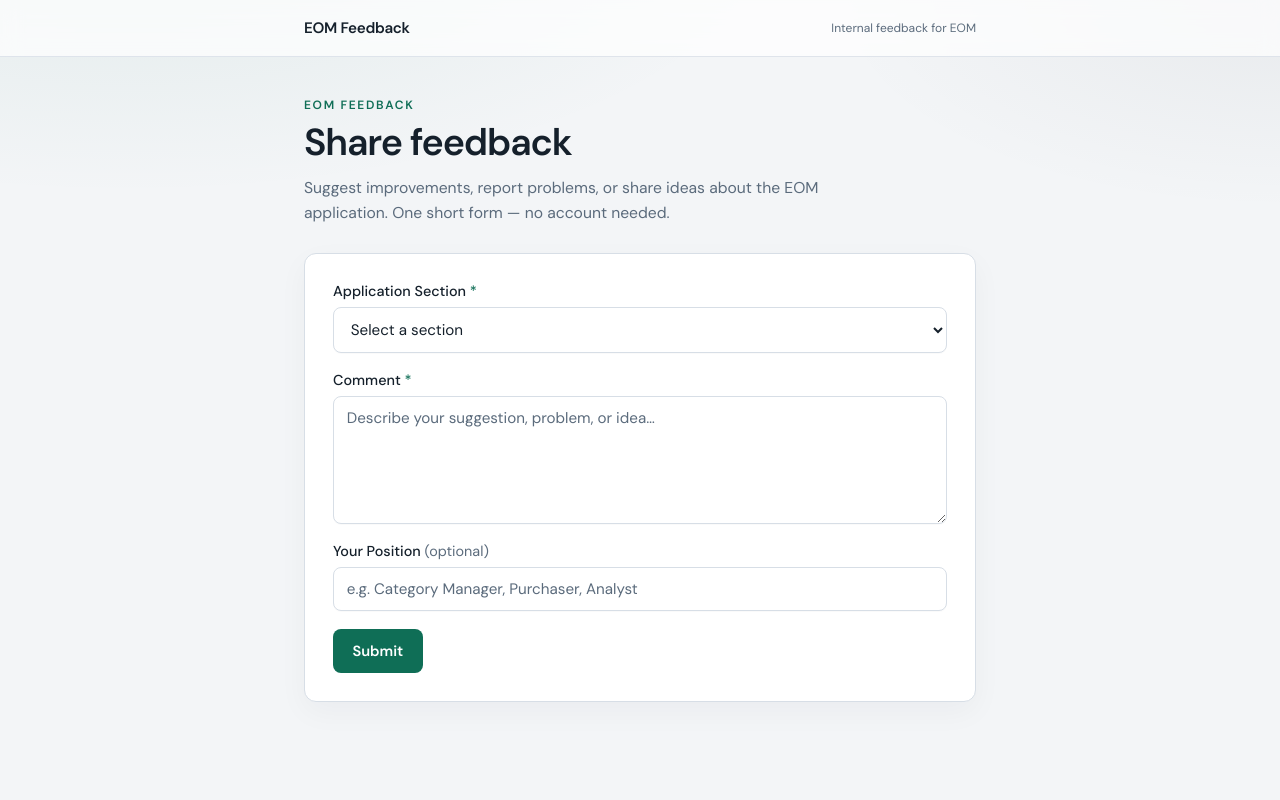
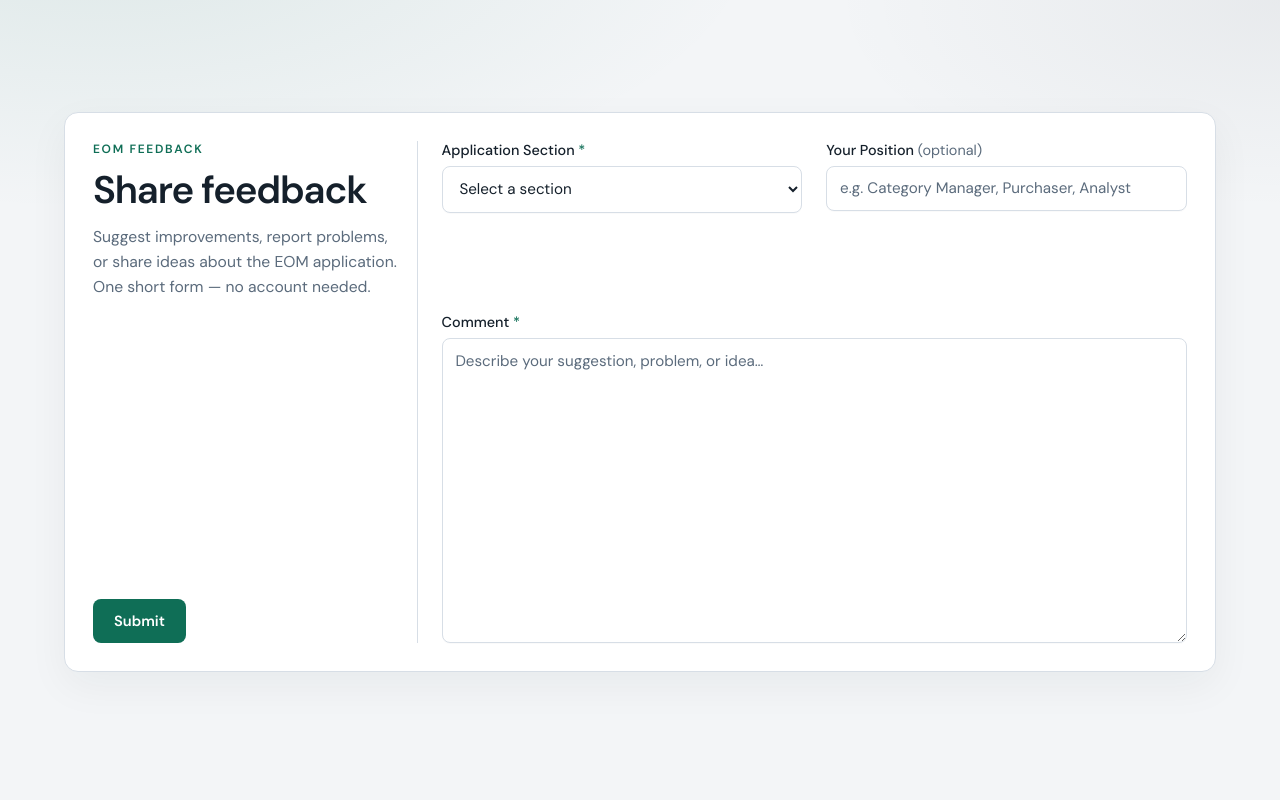
Before and after one commit to johngo5-beep/eom-feedback, a Flask app: page / in a window 1280 px wide. Run offline with Flask 3, Linux system fonts and the light colour scheme; some libraries are stand-ins or nearby versions.

Commit message:
Improve form layout and add tab favicon.
Co-authored-by: Cursor <cursoragent@cursor.com>

```diff
--- a/static/styles.css
+++ b/static/styles.css
@@ -9,7 +9,7 @@
   --accent-soft: rgba(15, 110, 86, 0.16);
   --danger: #b42318;
   --danger-bg: #fef3f2;
-  --radius: 12px;
+  --radius: 14px;
   --font: "DM Sans", system-ui, sans-serif;
 }
 
@@ -27,7 +27,7 @@ body {
   font-family: var(--font);
   color: var(--ink);
   background:
-    radial-gradient(1200px 500px at 10% -10%, rgba(15, 110, 86, 0.08), transparent 55%),
+    radial-gradient(1200px 500px at 8% -8%, rgba(15, 110, 86, 0.09), transparent 55%),
     radial-gradient(900px 420px at 100% 0%, rgba(21, 32, 43, 0.05), transparent 50%),
     var(--bg);
 }
@@ -36,91 +36,23 @@ body {
   background: var(--accent-soft);
 }
 
-.wrap {
-  width: min(100% - 2rem, 42rem);
-  margin-inline: auto;
+.page {
+  width: min(100% - 2rem, 72rem);
+  margin: 0 auto;
+  padding: 2rem 0 3rem;
+  min-height: 100vh;
+  display: flex;
+  flex-direction: column;
+  justify-content: center;
 }
 
-.site-header {
-  border-bottom: 1px solid color-mix(in srgb, var(--line) 80%, transparent);
-  background: color-mix(in srgb, white 70%, transparent);
-  backdrop-filter: blur(10px);
-}
-
-.header-inner {
-  display: flex;
-  align-items: center;
-  justify-content: space-between;
-  min-height: 3.5rem;
-}
-
-.brand {
-  font-size: 0.95rem;
-  font-weight: 600;
-  letter-spacing: -0.02em;
-}
-
-.tagline {
-  display: none;
-  font-size: 0.75rem;
-  color: var(--muted);
-}
-
-@media (min-width: 640px) {
-  .tagline {
-    display: inline;
-  }
-}
-
-.page {
-  padding: 2.5rem 0 4rem;
-}
-
-.intro {
-  margin-bottom: 1.75rem;
-}
-
-.eyebrow {
-  margin: 0 0 0.5rem;
-  font-size: 0.75rem;
-  font-weight: 600;
-  letter-spacing: 0.14em;
-  text-transform: uppercase;
-  color: var(--accent);
-}
-
-.intro h1 {
-  margin: 0 0 0.65rem;
-  font-size: clamp(1.85rem, 4vw, 2.35rem);
-  font-weight: 600;
-  letter-spacing: -0.03em;
-  line-height: 1.15;
-}
-
-.lede {
-  margin: 0;
-  max-width: 36rem;
-  font-size: 0.98rem;
-  line-height: 1.6;
-  color: var(--muted);
-}
-
-.panel {
-  padding: 1.35rem 1.25rem 1.5rem;
-  border: 1px solid var(--line);
-  border-radius: var(--radius);
-  background: var(--surface);
-  box-shadow: 0 10px 30px rgba(21, 32, 43, 0.04);
-}
-
-@media (min-width: 640px) {
-  .panel {
-    padding: 1.75rem;
-  }
+.wrap-flash {
+  width: 100%;
+  margin-bottom: 1rem;
 }
 
 .flash-list {
-  margin: 0 0 1rem;
+  margin: 0;
   padding: 0;
   list-style: none;
 }
@@ -137,11 +69,93 @@ body {
   background: var(--danger-bg);
 }
 
+/* Desktop: left | section | position
+            left | ---- comment (wide) ----
+   Submit sits at the bottom of the left column. */
+.layout {
+  display: grid;
+  grid-template-columns: minmax(16rem, 0.9fr) minmax(14rem, 1fr) minmax(14rem, 1fr);
+  grid-template-areas:
+    "left section position"
+    "left comment comment";
+  gap: 1.25rem 1.5rem;
+  align-items: stretch;
+  padding: 1.75rem;
+  border: 1px solid var(--line);
+  border-radius: var(--radius);
+  background: var(--surface);
+  box-shadow: 0 14px 40px rgba(21, 32, 43, 0.05);
+  min-height: min(70vh, 36rem);
+}
+
+.col-left {
+  grid-area: left;
+  display: flex;
+  flex-direction: column;
+  justify-content: space-between;
+  gap: 2rem;
+  padding-right: 1rem;
+  border-right: 1px solid var(--line);
+}
+
+.col-left-top {
+  display: flex;
+  flex-direction: column;
+  gap: 0.75rem;
+}
+
+.brand {
+  margin: 0;
+  font-size: 0.75rem;
+  font-weight: 600;
+  letter-spacing: 0.14em;
+  text-transform: uppercase;
+  color: var(--accent);
+}
+
+.col-left h1 {
+  margin: 0;
+  font-size: clamp(1.9rem, 3vw, 2.6rem);
+  font-weight: 600;
+  letter-spacing: -0.03em;
+  line-height: 1.12;
+}
+
+.lede {
+  margin: 0;
+  max-width: 22rem;
+  font-size: 0.98rem;
+  line-height: 1.6;
+  color: var(--muted);
+}
+
+.col-left-actions {
+  display: flex;
+  flex-direction: column;
+  align-items: flex-start;
+  gap: 0.75rem;
+}
+
+.field-section {
+  grid-area: section;
+}
+
+.field-position {
+  grid-area: position;
+}
+
+.field-comment {
+  grid-area: comment;
+  display: flex;
+  flex-direction: column;
+  min-height: 0;
+}
+
 .field {
   display: flex;
   flex-direction: column;
   gap: 0.45rem;
-  margin-bottom: 1.1rem;
+  margin: 0;
 }
 
 label {
@@ -172,8 +186,9 @@ textarea {
   box-shadow: 0 1px 0 rgba(17, 24, 39, 0.02);
 }
 
-textarea {
-  min-height: 8rem;
+.field-comment textarea {
+  flex: 1;
+  min-height: 14rem;
   resize: vertical;
 }
 
@@ -203,7 +218,7 @@ textarea[readonly] {
   align-items: center;
   justify-content: center;
   min-height: 2.75rem;
-  padding: 0.55rem 1.15rem;
+  padding: 0.55rem 1.25rem;
   border-radius: 8px;
   border: 1px solid transparent;
   font: inherit;
--- a/templates/index.html
+++ b/templates/index.html
@@ -4,6 +4,11 @@
     <meta charset="utf-8" />
     <meta name="viewport" content="width=device-width, initial-scale=1" />
     <title>EOM Feedback</title>
+    <link
+      rel="icon"
+      href="{{ url_for('static', filename='favicon.svg') }}"
+      type="image/svg+xml"
+    />
     <link rel="preconnect" href="https://fonts.googleapis.com" />
     <link rel="preconnect" href="https://fonts.gstatic.com" crossorigin />
     <link
@@ -13,27 +18,10 @@
     <link rel="stylesheet" href="{{ url_for('static', filename='styles.css') }}" />
   </head>
   <body>
-    <header class="site-header">
-      <div class="wrap header-inner">
-        <span class="brand">EOM Feedback</span>
-        <span class="tagline">Internal feedback for EOM</span>
-      </div>
-    </header>
-
-    <main class="wrap page">
-      <section class="intro">
-        <p class="eyebrow">EOM Feedback</p>
-        <h1>Share feedback</h1>
-        <p class="lede">
-          Suggest improvements, report problems, or share ideas about the EOM
-          application. One short form — no account needed.
-        </p>
-      </section>
-
-      <section class="panel">
+    <main class="page">
       {% with messages = get_flashed_messages(with_categories=true) %}
         {% if messages %}
-            <ul class="flash-list" role="alert">
+          <ul class="flash-list wrap-flash" role="alert">
             {% for category, message in messages %}
               <li class="flash flash-{{ category }}">{{ message }}</li>
             {% endfor %}
@@ -41,8 +29,35 @@
         {% endif %}
       {% endwith %}
 
-        <form method="post" action="{{ url_for('main.submit') }}" novalidate>
-          <div class="field">
+      <form
+        class="layout"
+        method="post"
+        action="{{ url_for('main.submit') }}"
+        novalidate
+      >
+        <aside class="col-left">
+          <div class="col-left-top">
+            <p class="brand">EOM Feedback</p>
+            <h1>Share feedback</h1>
+            <p class="lede">
+              Suggest improvements, report problems, or share ideas about the
+              EOM application. One short form — no account needed.
+            </p>
+          </div>
+
+          <div class="col-left-actions">
+            {% if not submitted %}
+              <button type="submit" class="btn btn-primary">Submit</button>
+            {% else %}
+              <p class="success" role="status">Thank you for your feedback!</p>
+              <a class="btn btn-secondary" href="{{ url_for('main.write_again') }}">
+                Write one more feedback
+              </a>
+            {% endif %}
+          </div>
+        </aside>
+
+        <div class="field field-section">
           <label for="section">
             Application Section <span class="req">*</span>
           </label>
@@ -66,22 +81,7 @@
           </select>
         </div>
 
-          <div class="field">
-            <label for="comment">
-              Comment <span class="req">*</span>
-            </label>
-            <textarea
-              id="comment"
-              name="comment"
-              rows="5"
-              maxlength="5000"
-              required
-              placeholder="Describe your suggestion, problem, or idea…"
-              {% if submitted %}readonly{% endif %}
-            >{{ form.comment }}</textarea>
-          </div>
-
-          <div class="field">
+        <div class="field field-position">
           <label for="position">
             Your Position <span class="optional">(optional)</span>
           </label>
@@ -96,16 +96,21 @@
           />
         </div>
 
-          {% if not submitted %}
-            <button type="submit" class="btn btn-primary">Submit</button>
-          {% else %}
-            <p class="success" role="status">Thank you for your feedback!</p>
-            <a class="btn btn-secondary" href="{{ url_for('main.write_again') }}">
-              Write one more feedback
-            </a>
-          {% endif %}
+        <div class="field field-comment">
+          <label for="comment">
+            Comment <span class="req">*</span>
+          </label>
+          <textarea
+            id="comment"
+            name="comment"
+            rows="8"
+            maxlength="5000"
+            required
+            placeholder="Describe your suggestion, problem, or idea…"
+            {% if submitted %}readonly{% endif %}
+          >{{ form.comment }}</textarea>
+        </div>
       </form>
-      </section>
     </main>
   </body>
 </html>
```
Also changed, not shown: other parts of static/styles.css (+48 -1 lines), static/favicon.svg (added). Lines whose indentation alone changed are shown as unchanged.
